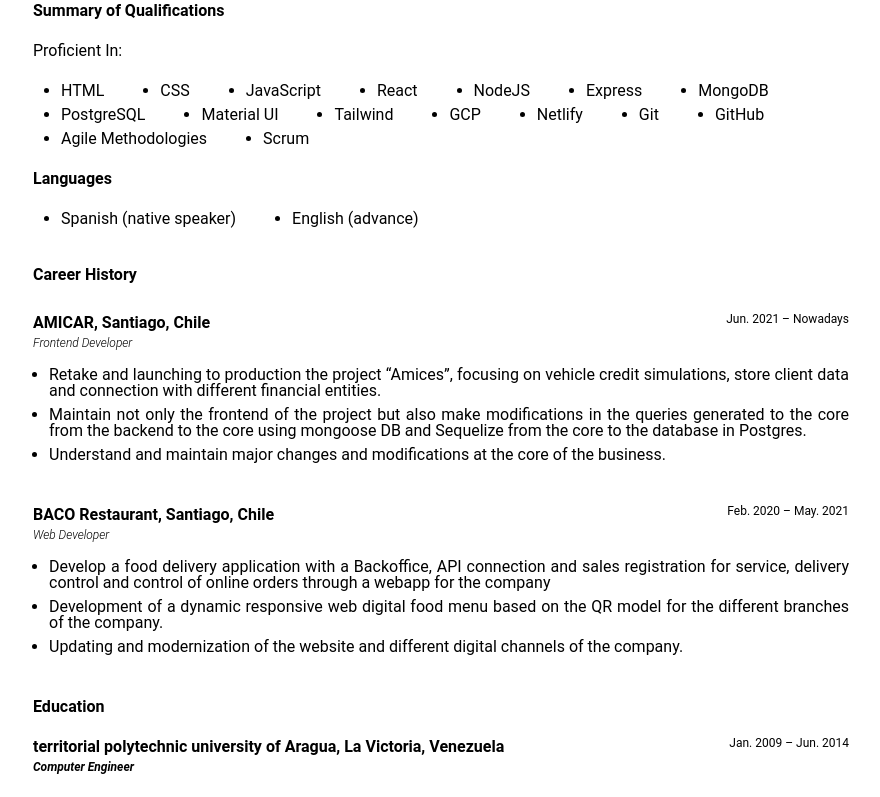
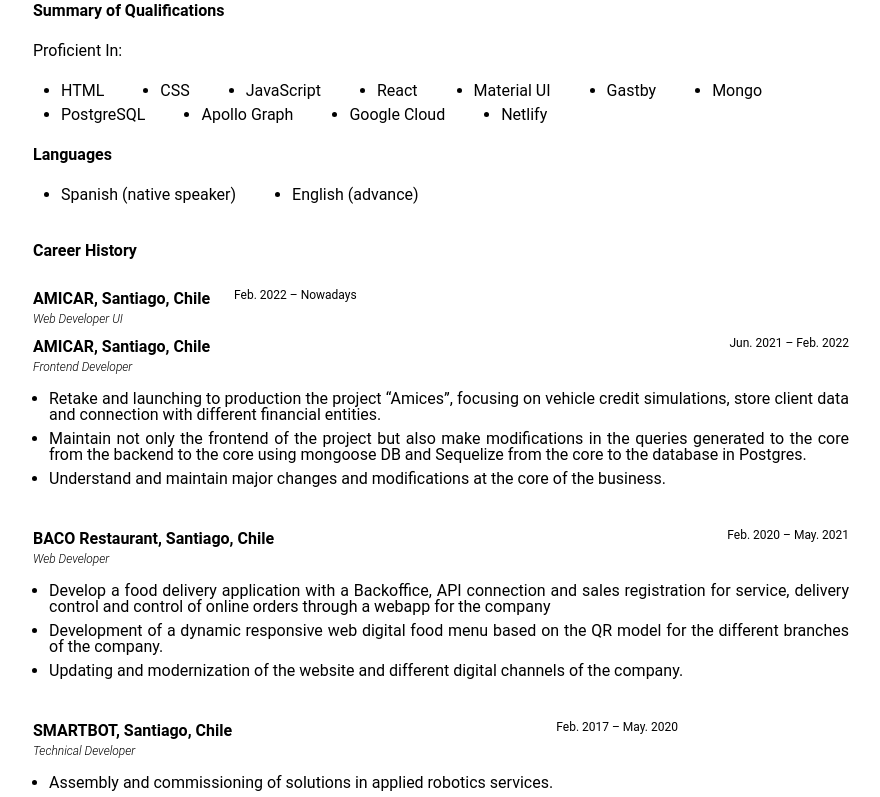
Before and after one commit to durbonca/durbonca, a React (Create React App) app: page /CVresume in a window 1280 px wide. Shown: the part 420-1217 px from the top of the page, without its empty margins (199-1079 px from the left). Built offline with nearby package versions, Linux system fonts and the light colour scheme; no server answers.

Commit message:
Update resume.jsx

```diff
--- a/src/pages/resume.jsx
+++ b/src/pages/resume.jsx
@@ -6,7 +6,7 @@
     <div className="min-h-screen mx-auto py-4 max-w-4xl">
       <div className="flex justify-evenly flex-wrap gap-2">
         <Button variant="outlined">
-          <a className="p-4" href="./assets/CV_MANUEL_DURAN.pdf" download>
+          <a className="p-4" href="./assets/2c7630e851d84fd384704bf7bab428f6.pdf" download>
             Download resume
           </a>
         </Button>
@@ -32,18 +32,13 @@
           <li className="mx-7">CSS</li>
           <li className="mx-7">JavaScript</li>
           <li className="mx-7">React</li>
-          <li className="mx-7">NodeJS</li>
-          <li className="mx-7">Express</li>
-          <li className="mx-7">MongoDB</li>
+          <li className="mx-7">Material UI</li>
+          <li className="mx-7">Gastby</li>
+          <li className="mx-7">Mongo</li>
           <li className="mx-7">PostgreSQL</li>
-          <li className="mx-7">Material UI</li>
-          <li className="mx-7">Tailwind</li>
-          <li className="mx-7">GCP</li>
+          <li className="mx-7">Apollo Graph</li>
+          <li className="mx-7">Google Cloud</li>
           <li className="mx-7">Netlify</li>
-          <li className="mx-7">Git</li>
-          <li className="mx-7">GitHub</li>
-          <li className="mx-7">Agile Methodologies</li>
-          <li className="mx-7">Scrum</li>
         </ul>
 
         <h2 className="font-bold mb-4">Languages</h2>
@@ -53,10 +48,19 @@
         </ul>
 
         <h2 className="font-bold mt-8 mb-4">Career History</h2>
+
         <div className="mt-2">
           <div className="flex w-full justify-between gap-6">
             <h3 className="font-bold">AMICAR, Santiago, Chile</h3>
-            <p className="text-xs">Jun. 2021 – Nowadays</p>
+            <p className="text-xs">Feb. 2022 – Nowadays</p>
+          </div>
+          <p className="italic font-light text-xs">Web Developer UI</p>
+        </div>
+
+        <div className="mt-2">
+          <div className="flex w-full justify-between gap-6">
+            <h3 className="font-bold">AMICAR, Santiago, Chile</h3>
+            <p className="text-xs">Jun. 2021 – Feb. 2022</p>
           </div>
           <p className="italic font-light text-xs">Frontend Developer</p>
           <ul className="list-disc text-xs pt-2 pl-4">
@@ -96,6 +100,20 @@
           </ul>
         </div>
 
+        <div className="mt-8">
+          <div className="flex w-full justify-between gap-6">
+            <h3 className="font-bold">SMARTBOT, Santiago, Chile</h3>
+            <p className="text-xs">Feb. 2017 – May. 2020</p>
+          </div>
+          <p className="italic font-light text-xs">Technical Developer</p>
+          <ul className="list-disc text-xs pt-2 pl-4">
+            <li className="my-2">Assembly and commissioning of solutions in applied robotics services.</li>
+            <li className="my-2">
+              Programmer, designer and maintenance of security robotics equipment and user service.
+            </li>
+          </ul>
+        </div>
+
         <h2 className="font-bold mt-8 mb-4">Education</h2>
         <div className="flex w-full justify-between gap-6">
           <h3 className="font-bold">territorial polytechnic university of Aragua, La Victoria, Venezuela</h3>
```
